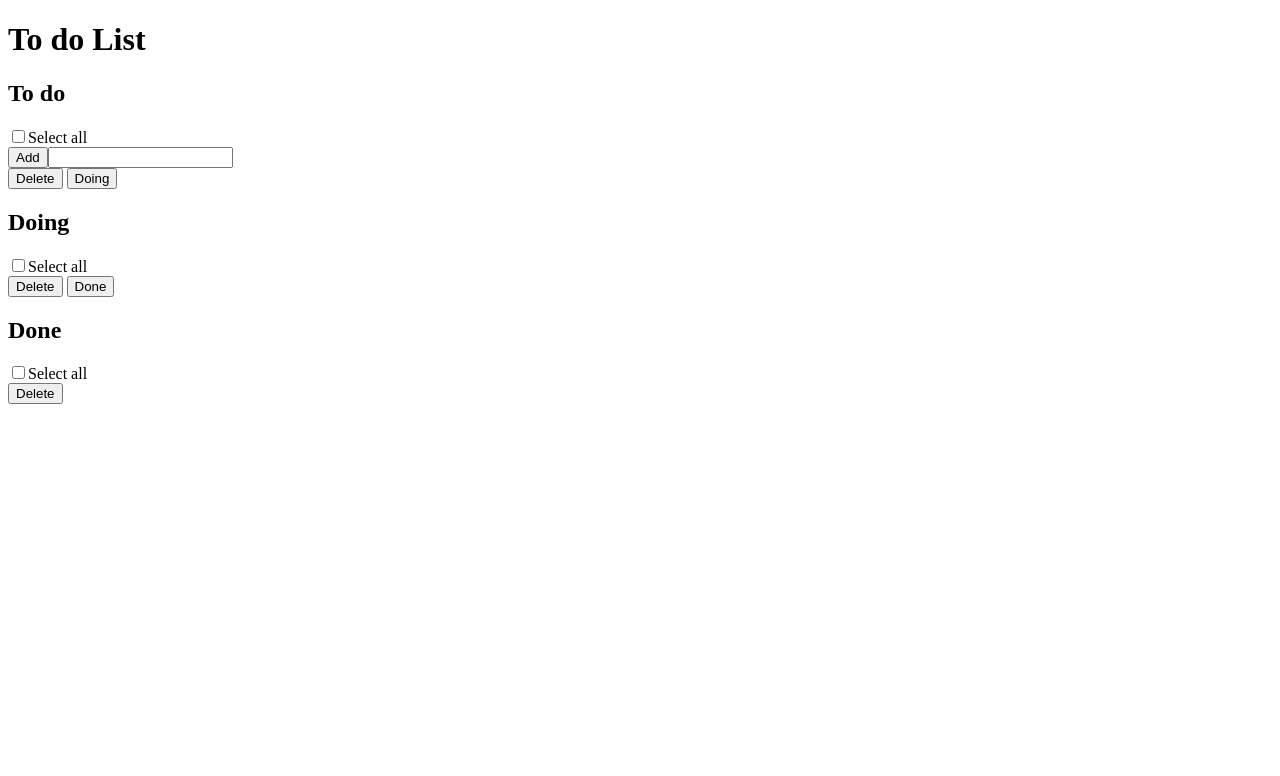
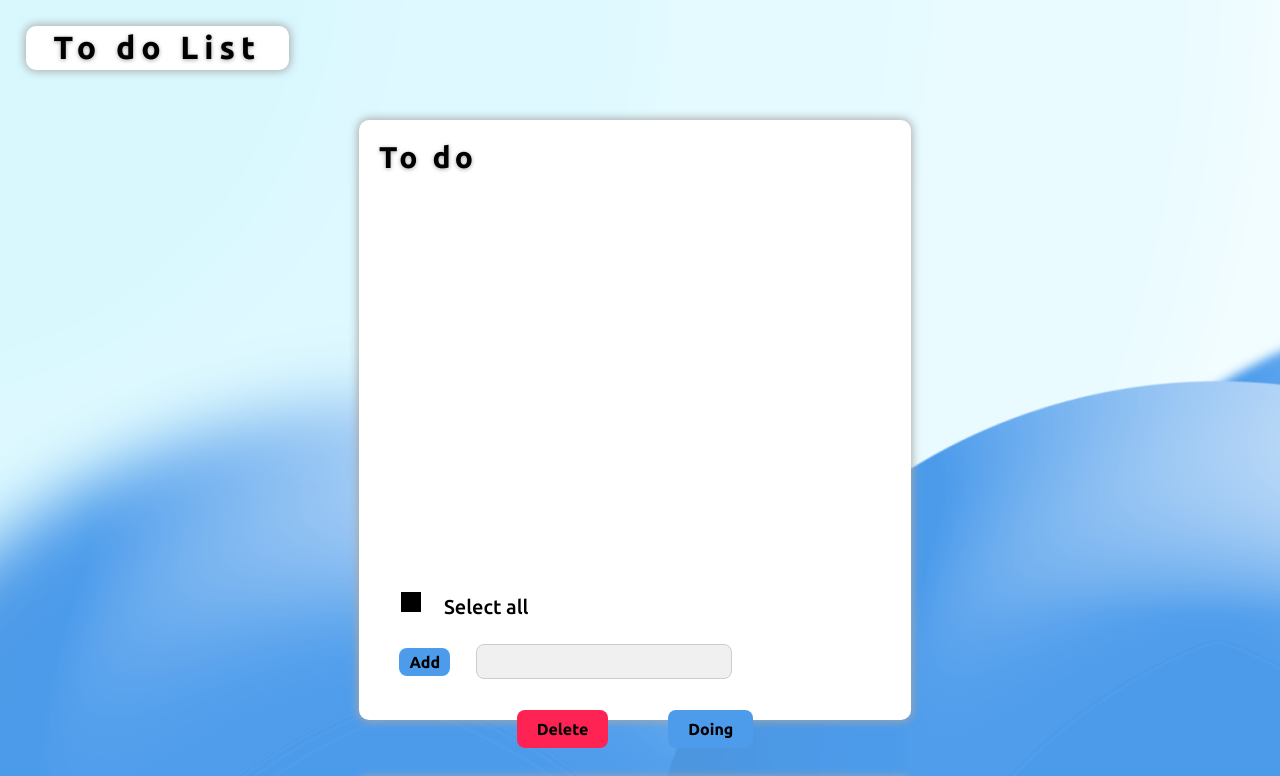
Before and after one commit to LozzDev/ToDo, a plain HTML site: page index.html in a window 1280 px wide. Shown: the top 776 px of the page. Drawn offline with Linux system fonts and the light colour scheme.

Commit message:
update font import in CSS for improved typography

```diff
--- a/style.css
+++ b/style.css
@@ -1,4 +1,4 @@
-@import url('https:
+@import url('https://fonts.googleapis.com/css2?family=Montserrat:ital,wght@0,100..900;1,100..900&family=Ubuntu:ital,wght@0,300;0,400;0,500;0,700;1,300;1,400;1,500;1,700&display=swap');
 
 *{
     margin: 0;
```
